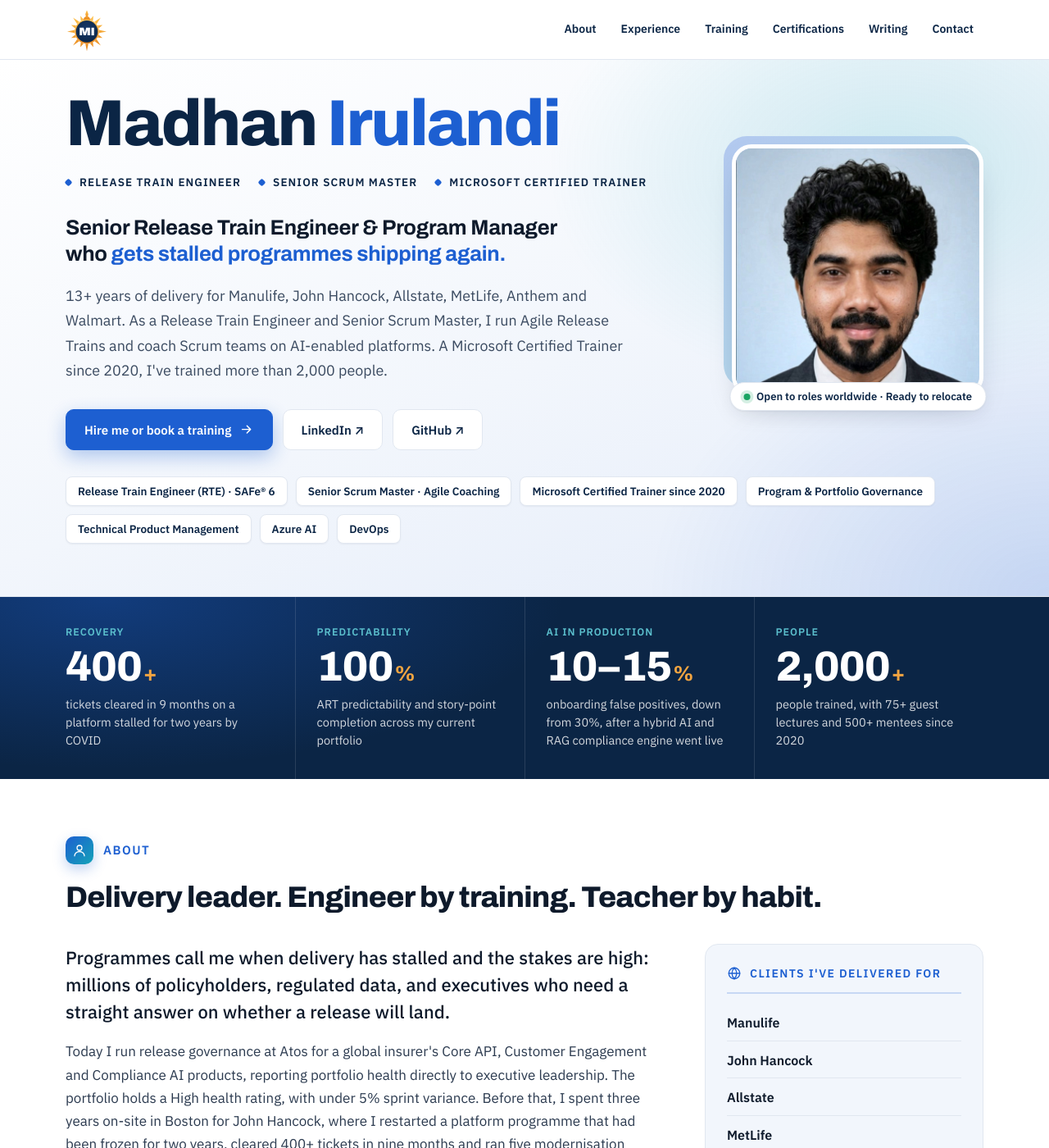
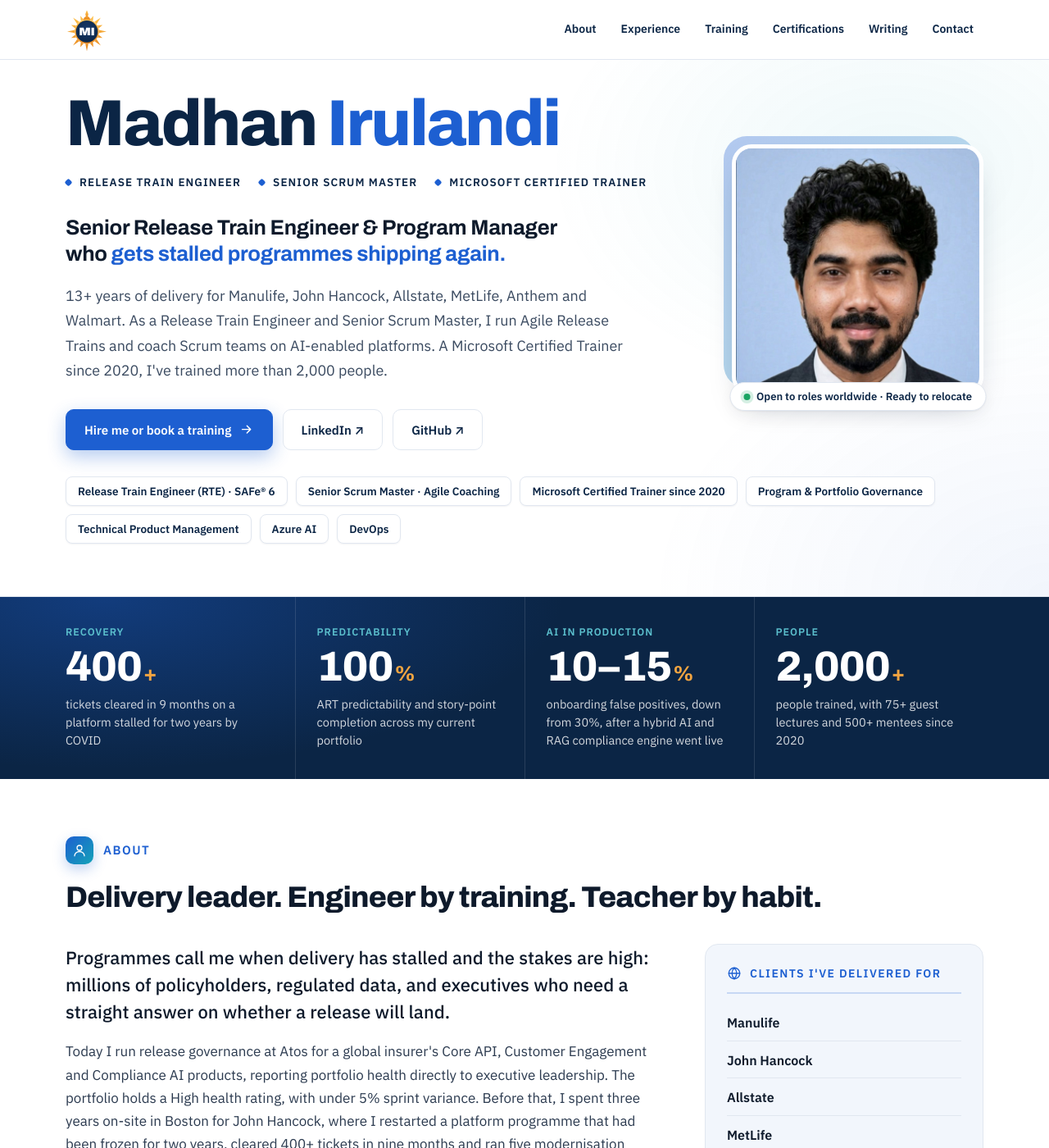
Before and after one commit to Madhan-I/Madhan-I.github.io, a Jekyll site: the page built from index.html, in a window 1280 px wide and 1400 px high. Shown: the whole window at 82% size. Built offline with Jekyll 4.4.1, drawn with Linux system fonts in a browser that asks for light colours.

Commit message:
Bright white hero; photo background matched to the frame blue
Co-Authored-By: Claude Opus 5.5 <noreply@anthropic.com>
Claude-Session: https://claude.ai/code/session_01MFRrTt7LBDdX57m85KHNGp

```diff
--- a/_config.yml
+++ b/_config.yml
@@ -17,7 +17,7 @@ defaults:
   - scope:
       path: ""
     values:
-      image: /assets/images/madhan-headshot-blue.jpg
+      image: /assets/images/madhan-headshot-sky.jpg
 
 social:
   name: Madhan Irulandi
--- a/_data/profile.yml
+++ b/_data/profile.yml
@@ -39,7 +39,7 @@ github: "Madhan-I"
 resume_file: ""
 
 # Optional: put a square photo in assets/images/ and type its file name here.
-photo: "madhan-headshot-blue.jpg"
+photo: "madhan-headshot-sky.jpg"
 
 expertise:
   - Release Train Engineer (RTE) · SAFe® 6
--- a/assets/css/style.css
+++ b/assets/css/style.css
@@ -46,11 +46,11 @@ nav ul a:hover { color: var(--navy); background: var(--tint); }
 @media (max-width: 760px) { nav ul { display: none; } }
 
 /* ---------- hero ---------- */
-.hero-wrap { position: relative; overflow: hidden; background: linear-gradient(160deg, #FFFFFF 0%, var(--tint) 55%, color-mix(in srgb, var(--brand) 12%, #FFFFFF) 100%); border-bottom: 1px solid var(--line); }
+.hero-wrap { position: relative; overflow: hidden; background: #FFFFFF; border-bottom: 1px solid var(--line); }
 .hero-bg { position: absolute; inset: 0; pointer-events: none;
   background:
-    radial-gradient(600px 400px at 85% 20%, color-mix(in srgb, var(--brand-2) 18%, transparent), transparent 70%),
-    radial-gradient(700px 500px at 100% 100%, color-mix(in srgb, var(--brand) 16%, transparent), transparent 70%);
+    radial-gradient(600px 400px at 85% 20%, color-mix(in srgb, var(--brand-2) 7%, transparent), transparent 70%),
+    radial-gradient(700px 500px at 100% 100%, color-mix(in srgb, var(--brand) 6%, transparent), transparent 70%);
   mask-image: linear-gradient(90deg, transparent 0%, #000 45%); -webkit-mask-image: linear-gradient(90deg, transparent 0%, #000 45%); }
 .hero { position: relative; display: grid; grid-template-columns: minmax(0, 1fr); gap: 32px; padding-block: clamp(24px, 3vw, 40px) clamp(36px, 5vw, 64px); }
 .hero.has-photo { grid-template-columns: minmax(0, 1fr) clamp(240px, 24vw, 320px); align-items: center; column-gap: clamp(32px, 5vw, 72px); }
```
Also changed, not shown: README.md, assets/images/madhan-headshot-blue.jpg (deleted), assets/images/madhan-headshot-sky.jpg (added).
